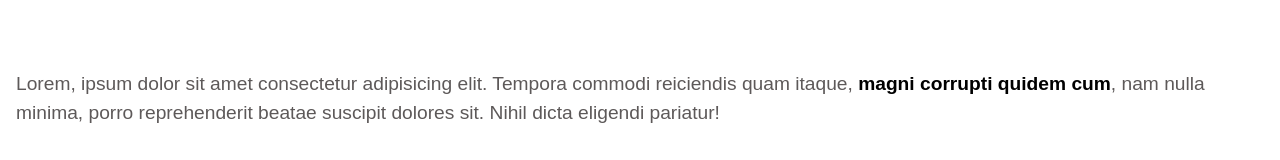
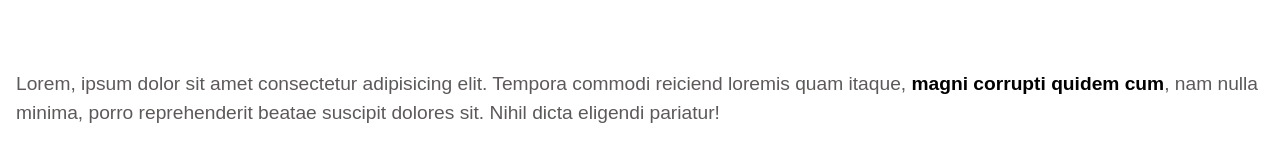
Before and after one commit to antonioCarlosFerreiraFilho/lotusTrips-frontend, a React (Vite) app: page / in a window 1280 px wide. Shown: the part 980-1140 px from the top of the page. Built offline with nearby package versions, Linux system fonts and the light colour scheme; a web font is replaced by a local one.

Commit message:
Text description

```diff
--- a/src/components/Cards/Cards.jsx
+++ b/src/components/Cards/Cards.jsx
@@ -14,7 +14,7 @@ const Cards = () => {
           <aside>
             <p>
               Lorem, ipsum dolor sit amet consectetur adipisicing elit. Tempora
-              commodi reiciendis quam itaque,{" "}
+              commodi reiciend loremis quam itaque,{" "}
               <strong>magni corrupti quidem cum</strong>, nam nulla minima,
               porro reprehenderit beatae suscipit dolores sit. Nihil dicta
               eligendi pariatur!
```
